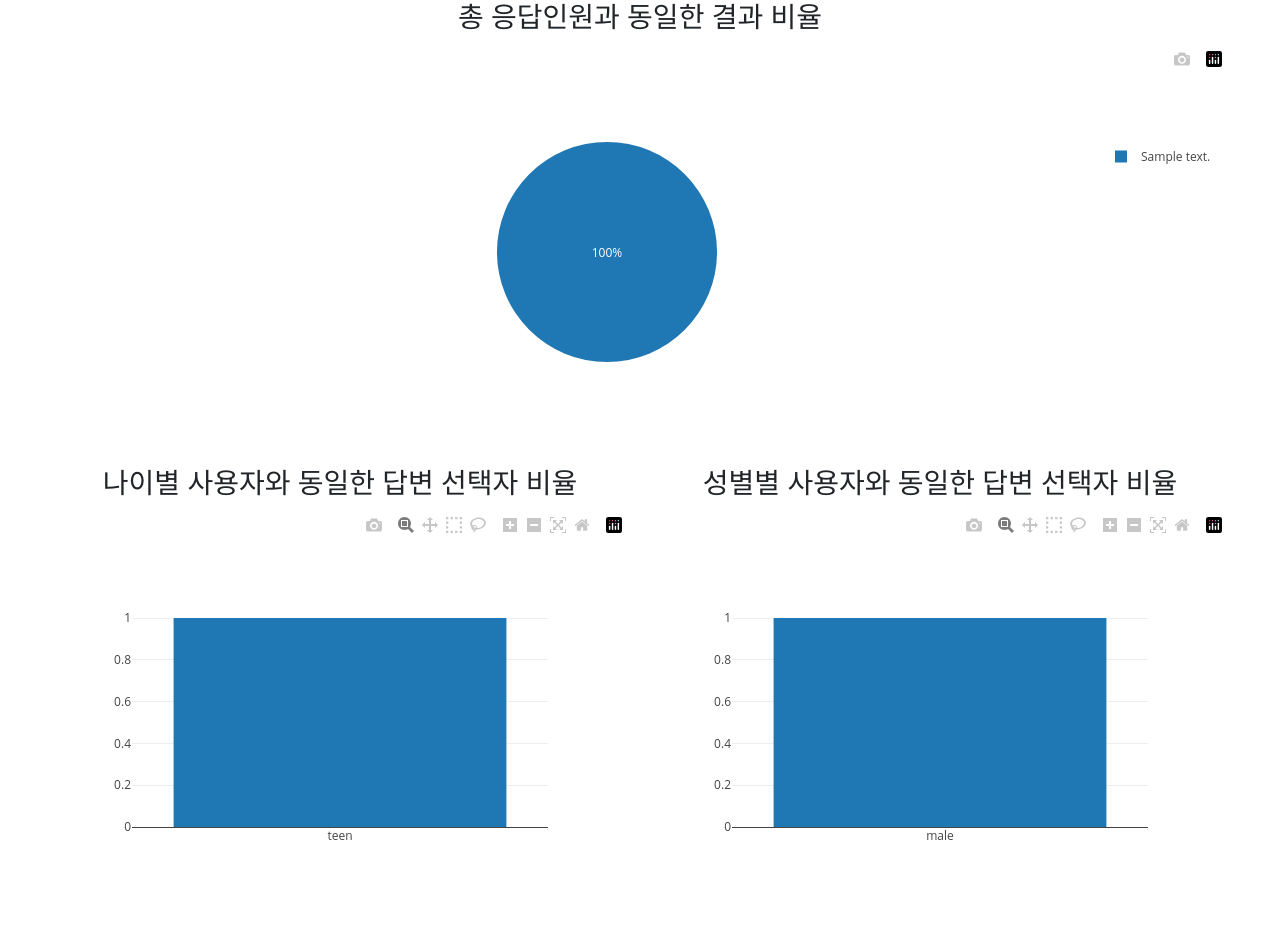
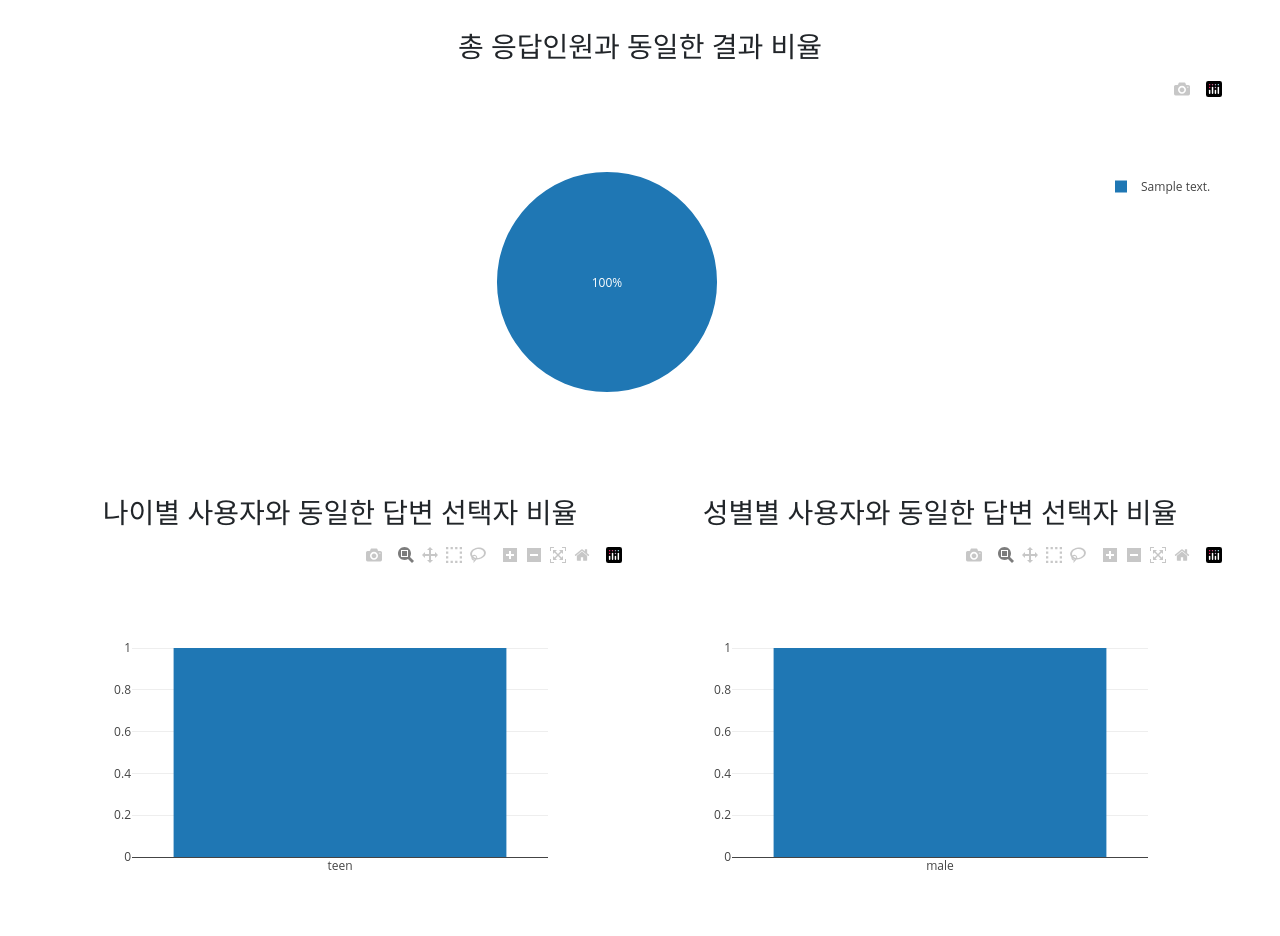
Before and after one commit to Autumn-eul/oz_form, a Flask app: page /survey/complete in a window 1280 px wide. Shown: the top 936 px of the page. Run offline with Flask 3, Linux system fonts and the light colour scheme; tables that the repository leaves empty hold one stand-in row (values such as "Sample post"); some libraries are stand-ins or nearby versions.

Commit message:
💄 결과페이지 꾸미기
결과페이지 꾸미기

```diff
--- a/app/templates/results.html
+++ b/app/templates/results.html
@@ -12,6 +12,7 @@
         .row-custom { margin-bottom: 30px; }
         .column-custom { display: flex; flex-direction: column; gap: 20px; }
         .column-custom div { flex: 1; }
+        .col-12 {margin-top : 30px;}
     </style>
 </head>
 <body>
```
